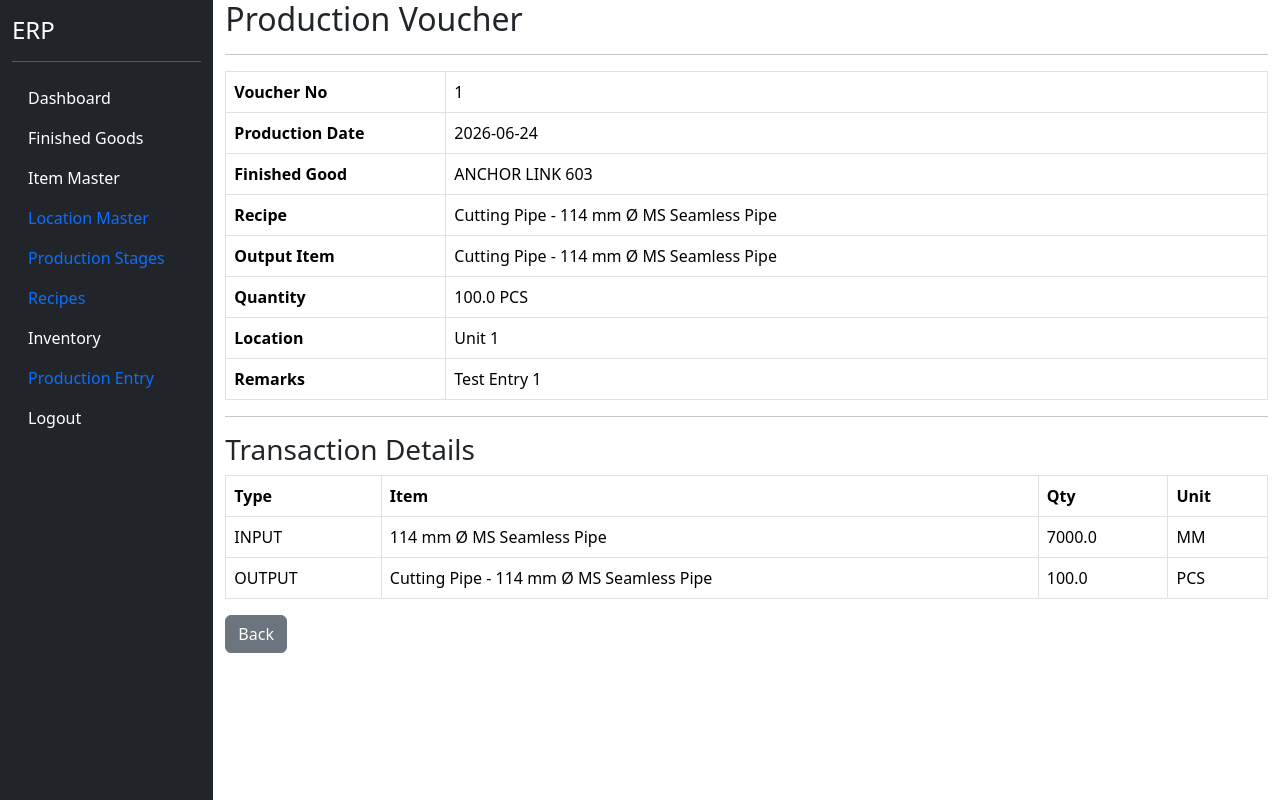
After one commit to ManishBansal1/Manufacturing-ERP, a Flask app: page /production/view/1 in a window 1280 px wide. The commit adds this page. Run offline with Flask 3, Linux system fonts and the light colour scheme; a user stored in the database is signed in.

Commit message:
Added production Entry View and Delete Functionality 26.06.2026

```diff
--- a/blueprints/masters/routes.py
+++ b/blueprints/masters/routes.py
@@ -790,3 +790,46 @@ def add_production():
         location_list=location_list,
         fg_list=fg_list
     )
+
+@masters_bp.route(
+    "/production/view/<int:id>"
+)
+@login_required
+def view_production(id):
+
+    production = ProductionEntry.query.get_or_404(id)
+
+    details = ProductionEntryDetail.query.filter_by(
+        production_entry_id=id
+    ).all()
+
+    return render_template(
+        "view_production.html",
+        production=production,
+        details=details
+    )
+
+@masters_bp.route(
+    "/production/delete/<int:id>"
+)
+@login_required
+def delete_production(id):
+
+    production = ProductionEntry.query.get_or_404(id)
+
+    InventoryLedger.query.filter_by(
+        reference_type="PRODUCTION",
+        reference_id=id
+    ).delete()
+
+    ProductionEntryDetail.query.filter_by(
+        production_entry_id=id
+    ).delete()
+
+    db.session.delete(production)
+
+    db.session.commit()
+
+    return redirect(
+        url_for("masters.production")
+    )
--- a/templates/base.html
+++ b/templates/base.html
@@ -109,6 +109,8 @@ Logout
 <div class="col-10">
 
 {% block content %}
+
+
 {% endblock %}
 
 </div>
@@ -117,5 +119,7 @@ Logout
 
 </div>
 
+<script src="https://cdn.jsdelivr.net/npm/bootstrap@5.3.3/dist/js/bootstrap.bundle.min.js"></script>
+
 </body>
 </html>
--- /dev/null
+++ b/templates/view_production.html
@@ -0,0 +1,235 @@
+{% extends "base.html" %}
+
+{% block content %}
+
+<h2>
+
+Production Voucher
+
+</h2>
+
+<hr>
+
+<table class="table table-bordered">
+
+<tr>
+
+<th width="220">
+
+Voucher No
+
+</th>
+
+<td>
+
+{{ production.id }}
+
+</td>
+
+</tr>
+
+<tr>
+
+<th>
+
+Production Date
+
+</th>
+
+<td>
+
+{{ production.production_date }}
+
+</td>
+
+</tr>
+
+<tr>
+
+<th>
+
+Finished Good
+
+</th>
+
+<td>
+
+{{ production.recipe.output_item.finished_good.fg_name }}
+
+</td>
+
+</tr>
+
+<tr>
+
+<th>
+
+Recipe
+
+</th>
+
+<td>
+
+{{ production.recipe.recipe_name }}
+
+</td>
+
+</tr>
+
+<tr>
+
+<th>
+
+Output Item
+
+</th>
+
+<td>
+
+{{ production.recipe.output_item.item_name }}
+
+</td>
+
+</tr>
+
+<tr>
+
+<th>
+
+Quantity
+
+</th>
+
+<td>
+
+{{ production.production_qty }}
+
+{{ production.recipe.output_item.unit }}
+
+</td>
+
+</tr>
+
+<tr>
+
+<th>
+
+Location
+
+</th>
+
+<td>
+
+{{ production.location.location_name }}
+
+</td>
+
+</tr>
+
+<tr>
+
+<th>
+
+Remarks
+
+</th>
+
+<td>
+
+{{ production.remarks }}
+
+</td>
+
+</tr>
+
+</table>
+
+<hr>
+
+<h3>
+
+Transaction Details
+
+</h3>
+
+<table class="table table-bordered">
+
+<thead>
+
+<tr>
+
+<th>
+
+Type
+
+</th>
+
+<th>
+
+Item
+
+</th>
+
+<th>
+
+Qty
+
+</th>
+
+<th>
+
+Unit
+
+</th>
+
+</tr>
+
+</thead>
+
+<tbody>
+
+{% for row in details %}
+
+<tr>
+
+<td>
+
+{{ row.transaction_type }}
+
+</td>
+
+<td>
+
+{{ row.item.item_name }}
+
+</td>
+
+<td>
+
+{{ row.qty }}
+
+</td>
+
+<td>
+
+{{ row.item.unit }}
+
+</td>
+
+</tr>
+
+{% endfor %}
+
+</tbody>
+
+</table>
+
+<a
+class="btn btn-secondary"
+href="/production">
+
+Back
+
+</a>
+
+{% endblock %}
```
Also changed, not shown: templates/production.html (+92 -8 lines), database/erp.db.
